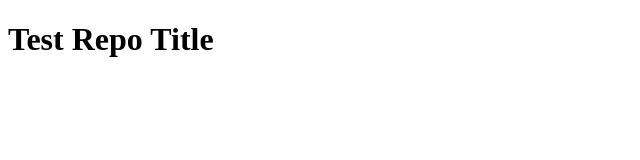
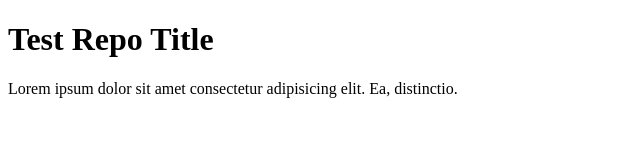
Before and after one commit to Margarita-Cukleva/test-repo, a plain HTML site: page index.html in a window 1280 px wide. Shown: the whole page, without its empty margins (0-640 px from the left). Drawn offline with Linux system fonts and the light colour scheme.

Commit message:
Added paragraph

```diff
--- a/index.html
+++ b/index.html
@@ -7,5 +7,8 @@
   </head>
   <body>
     <h1>Test Repo Title</h1>
+    <p>
+      Lorem ipsum dolor sit amet consectetur adipisicing elit. Ea, distinctio.
+    </p>
   </body>
 </html>
```
